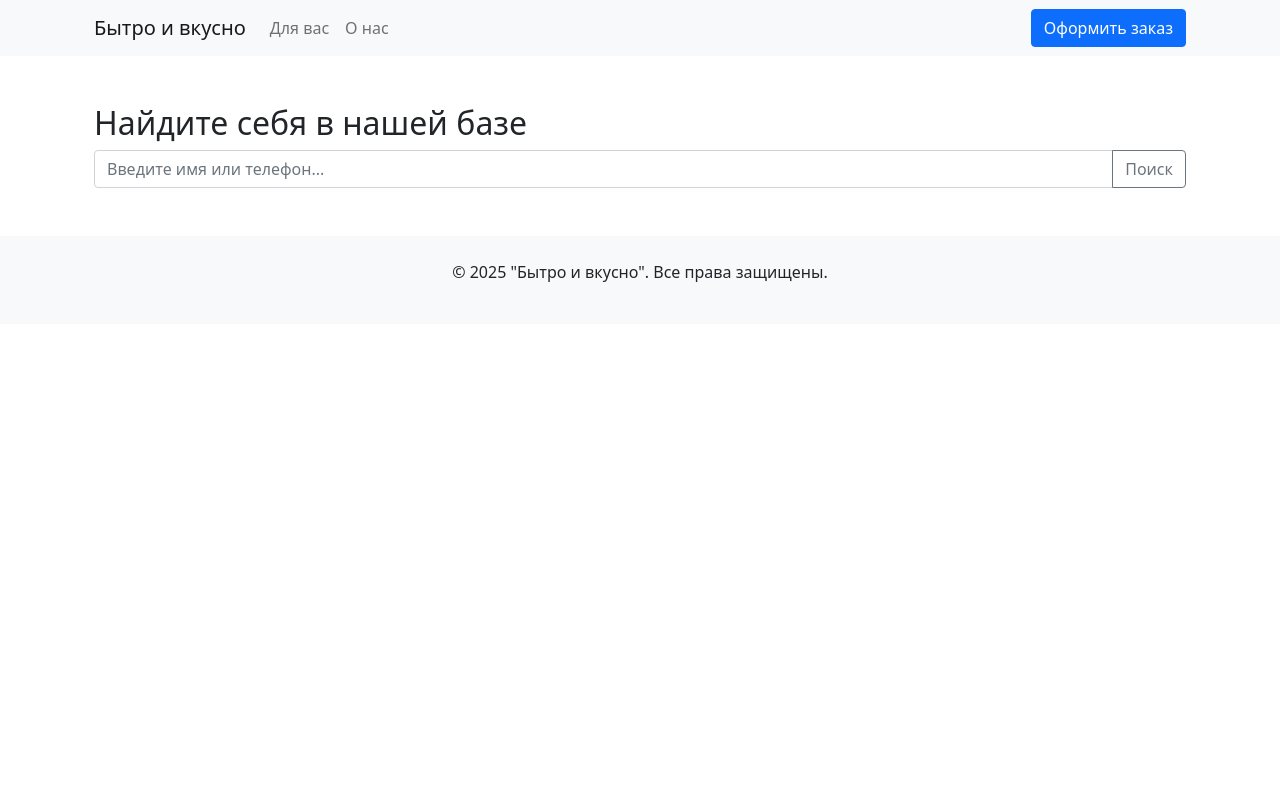
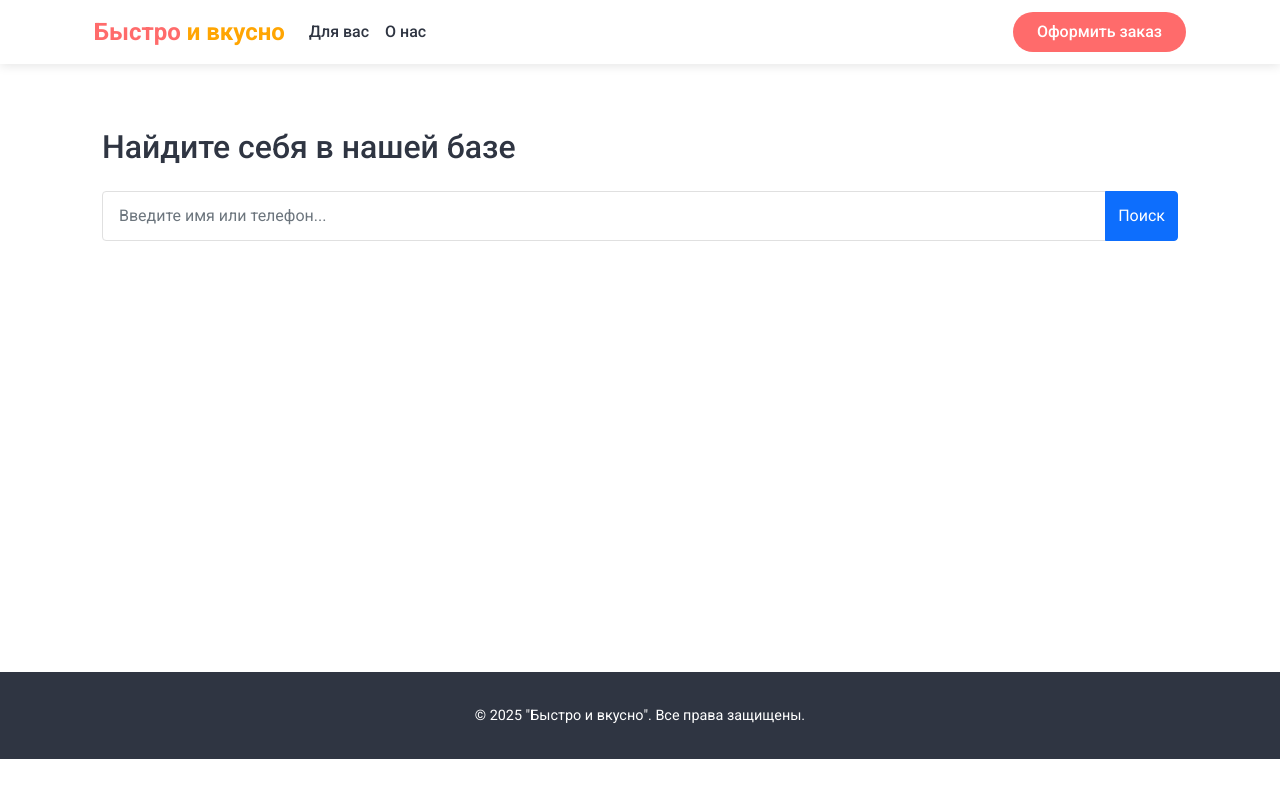
Before and after one commit to EmptySetOfAllSets/diploma, a Flask app: page /order/find-client in a window 1280 px wide. Run offline with Flask 3, Linux system fonts and the light colour scheme.

Commit message:
Registration and ordering styling

```diff
--- a/routes.py
+++ b/routes.py
@@ -618,6 +618,7 @@ def init_routes(app):
     def edit_order(id):
         order = Order.query.get_or_404(id)
         form = OrderForm(obj=order)
+        # form = PositionForm(obj=order)
 
         if form.validate_on_submit():
             form.populate_obj(order)
@@ -649,32 +650,33 @@ def init_routes(app):
 
         return redirect(url_for('admin_clients_orders', tab='orders'))
 
-    @app.route('/admin/positions/add/<int:order_id>', methods=['GET', 'POST'])
-    @login_required
-    def add_position(order_id):
-        order = Order.query.get_or_404(order_id)
-        form = PositionForm()
-        form.dish_id.choices = [(d.id, f"{d.name} ({d.price} руб.)") for d in Dish.query.filter_by(avaliable=True)]
+    # @app.route('/admin/positions/add/<int:order_id>', methods=['GET', 'POST'])
+    # @login_required
+    # def add_position(order_id):
+    #     order = Order.query.get_or_404(order_id)
+    #     form = PositionForm()
+    #     form.dish_id.choices = [(d.id, f"{d.name} ({d.price} руб.)") for d in Dish.query.filter_by(avaliable=True)]
 
-        if form.validate_on_submit():
-            position = Position(
-                order_id=order_id,
-                dish_id=form.dish_id.data,
-                price=form.price.data
-            )
-            db.session.add(position)
+    #     if form.validate_on_submit():
+    #         position = Position(
+    #             order_id=order_id,
+    #             dish_id=form.dish_id.data,
+    #             amount=form.amount.data,
+    #             price=form.price.data * form.amount.data,
+    #         )
+    #         db.session.add(position)
 
-            # Обновляем общую сумму заказа
-            order.price = sum(p.price for p in order.positions)
-            db.session.commit()
+    #         # Обновляем общую сумму заказа
+    #         order.price = sum(p.price for p in order.positions)
+    #         db.session.commit()
 
-            flash('Позиция добавлена', 'success')
-            return redirect(url_for('edit_order', id=order_id))
+    #         flash('Позиция добавлена', 'success')
+    #         return redirect(url_for('edit_order', id=order_id))
 
-        return render_template('admin/edit_position.html',
-                            form=form,
-                            title='Добавить позицию',
-                            order=order)
+    #     return render_template('admin/edit_position.html',
+    #                         form=form,
+    #                         title='Добавить позицию',
+    #                         order=order)
 
     @app.route('/admin/positions/delete/<int:id>', methods=['POST'])
     @login_required
@@ -1049,3 +1051,54 @@ def init_routes(app):
         session.pop('current_order_id', None)
 
         return redirect(url_for('index'))
+
+    @app.route('/admin/positions/<int:position_id>/update-amount', methods=['POST'])
+    @login_required
+    def update_position_amount(position_id):
+        position = Position.query.get_or_404(position_id)
+        new_amount = int(request.form.get('amount', 1))
+
+        if new_amount < 1:
+            flash('Количество не может быть меньше 1', 'danger')
+            return redirect(url_for('edit_order', id=position.order_id))
+
+        # Обновляем количество и пересчитываем цену
+        dish = Dish.query.get(position.dish_id)
+        position.amount = new_amount
+        position.price = dish.price * new_amount
+
+        # Обновляем общую сумму заказа
+        order = Order.query.get(position.order_id)
+        order.price = sum(p.price for p in order.positions)
+
+        db.session.commit()
+        flash('Количество обновлено', 'success')
+        return redirect(url_for('edit_order', id=position.order_id))
+
+    @app.route('/admin/positions/add/<int:order_id>', methods=['GET', 'POST'])
+    @login_required
+    def add_position(order_id):
+        order = Order.query.get_or_404(order_id)
+        form = PositionForm()
+
+        if form.validate_on_submit():
+            dish = Dish.query.get(form.dish_id.data)
+            position = Position(
+                order_id=order_id,
+                dish_id=dish.id,
+                amount=form.amount.data,
+                price=dish.price * form.amount.data
+            )
+            db.session.add(position)
+
+            # Обновляем сумму заказа
+            order.price = sum(p.price for p in order.positions)
+            db.session.commit()
+
+            flash('Позиция добавлена', 'success')
+            return redirect(url_for('edit_order', id=order_id))
+
+        return render_template('admin/edit_position.html',
+                            form=form,
+                            title='Добавить позицию',
+                            order=order)
--- /dev/null
+++ b/static/css/style.css
@@ -0,0 +1,254 @@
+/* Основные настройки */
+:root {
+    --primary-color: #ff6b6b;
+    --secondary-color: #ffa502;
+    --dark-color: #2f3542;
+    --light-color: #f1f2f6;
+    --white-color: #ffffff;
+    --transition: all 0.3s ease;
+}
+
+body {
+    font-family: 'Roboto', sans-serif;
+    color: var(--dark-color);
+    background-color: var(--white-color);
+    line-height: 1.6;
+}
+
+/* Шапка сайта */
+.site-header {
+    background-color: var(--white-color);
+    box-shadow: 0 2px 10px rgba(0, 0, 0, 0.1);
+    position: sticky;
+    top: 0;
+    z-index: 1000;
+}
+
+.logo {
+    font-weight: 700;
+    font-size: 1.5rem;
+    transition: var(--transition);
+}
+
+.logo-primary {
+    color: var(--primary-color);
+}
+
+.logo-secondary {
+    color: var(--secondary-color);
+}
+
+.navbar-nav .nav-link {
+    color: var(--dark-color);
+    font-weight: 500;
+    padding: 0.5rem 1rem;
+    transition: var(--transition);
+}
+
+.navbar-nav .nav-link:hover {
+    color: var(--primary-color);
+}
+
+.order-btn {
+    background-color: var(--primary-color);
+    color: var(--white-color);
+    border: none;
+    padding: 0.5rem 1.5rem;
+    border-radius: 50px;
+    font-weight: 500;
+    transition: var(--transition);
+}
+
+.order-btn:hover {
+    background-color: #ff5252;
+    transform: translateY(-2px);
+    box-shadow: 0 4px 8px rgba(255, 107, 107, 0.3);
+}
+
+/* Основное содержимое */
+.main-content {
+    padding: 2rem 0;
+    min-height: 70vh;
+}
+
+/* Подвал */
+.site-footer {
+    background-color: var(--dark-color);
+    color: var(--white-color);
+    padding: 2rem 0;
+    margin-top: 3rem;
+}
+
+.footer-text {
+    margin: 0;
+    font-size: 0.9rem;
+}
+
+/* Адаптивность */
+@media (max-width: 768px) {
+    .navbar-collapse {
+        padding-top: 1rem;
+    }
+
+    .order-btn {
+        margin-top: 1rem;
+        width: 100%;
+    }
+}
+
+/* Общие стили для форм */
+.container-form {
+    max-width: 700px;
+    margin: 0 auto;
+    padding: 2rem;
+    background: var(--white-color);
+    border-radius: 10px;
+    box-shadow: 0 0 20px rgba(0,0,0,0.05);
+}
+
+.hero-section {
+    padding: 4rem 0;
+    background: linear-gradient(135deg, rgba(255,107,107,0.1) 0%, rgba(255,165,2,0.1) 100%);
+    border-radius: 10px;
+    margin: 2rem 0;
+}
+
+/* Стили для create_order.html */
+.choice-container {
+    background: var(--white-color);
+    padding: 3rem;
+    border-radius: 10px;
+    box-shadow: 0 5px 15px rgba(0,0,0,0.05);
+}
+
+.choice-btn {
+    padding: 1rem 2rem;
+    font-size: 1.1rem;
+    border-radius: 50px;
+    transition: var(--transition);
+    min-width: 200px;
+}
+
+/* Стили для find_client.html */
+.search-container {
+    background: var(--white-color);
+    padding: 2rem;
+    border-radius: 10px;
+}
+
+.client-card {
+    border-left: 4px solid var(--primary-color);
+    transition: var(--transition);
+    margin-bottom: 0.5rem;
+}
+
+.client-card:hover {
+    transform: translateX(5px);
+    background-color: #f8f9fa;
+}
+
+/* Стили для order_delivery.html */
+.delivery-info-card {
+    background-color: #f8f9fa;
+    border-left: 4px solid var(--secondary-color);
+}
+
+/* Стили для order_positions.html */
+/* Стили для order_positions.html */
+.delivery-address {
+    background: #f8f9fa;
+    padding: 1rem;
+    border-radius: 8px;
+    border-left: 4px solid var(--primary-color);
+}
+
+.position-table {
+    background: var(--white-color);
+    border-radius: 8px;
+}
+
+.position-table th {
+    border-top: none;
+    font-weight: 500;
+    color: var(--dark-color);
+    background: #f8f9fa;
+}
+
+.position-table td {
+    vertical-align: middle;
+    padding: 1rem 0.75rem;
+}
+
+.position-table tr:not(:last-child) {
+    border-bottom: 1px solid #eee;
+}
+
+/* Мобильная адаптация */
+@media (max-width: 992px) {
+    .order-summary-card {
+        position: static !important;
+        margin-bottom: 2rem;
+    }
+
+    .position-table td,
+    .position-table th {
+        padding: 0.75rem 0.5rem;
+        font-size: 0.9rem;
+    }
+
+    .position-table .btn {
+        padding: 0.25rem 0.5rem;
+        font-size: 0.8rem;
+    }
+
+    .input-group-sm {
+        max-width: 100px !important;
+    }
+}
+
+@media (max-width: 576px) {
+    .position-table td:nth-child(2),
+    .position-table th:nth-child(2) {
+        display: none;
+    }
+
+    .position-table td {
+        padding: 0.5rem;
+    }
+
+    .delivery-address {
+        font-size: 0.9rem;
+        padding: 0.75rem;
+    }
+
+    .card-title {
+        font-size: 1.25rem;
+    }
+}
+
+/* Стили для register_client.html */
+.registration-form {
+    background: var(--white-color);
+    padding: 2rem;
+    border-radius: 10px;
+}
+
+.form-control {
+    padding: 0.75rem 1rem;
+    border: 1px solid #e0e0e0;
+}
+
+.form-control:focus {
+    border-color: var(--primary-color);
+    box-shadow: 0 0 0 0.25rem rgba(255,107,107,0.25);
+}
+
+/* Анимации */
+@keyframes fadeIn {
+    from { opacity: 0; transform: translateY(20px); }
+    to { opacity: 1; transform: translateY(0); }
+}
+
+.animated {
+    animation: fadeIn 0.5s ease-out forwards;
+}
--- a/templates/admin/clients_orders.html
+++ b/templates/admin/clients_orders.html
@@ -102,6 +102,7 @@
                     <th>Клиент</th>
                     <th>Сумма</th>
                     <th>Статус</th>
+                    <th>Доставка</th>
                     <th>Действия</th>
                 </tr>
             </thead>
@@ -113,6 +114,7 @@
                     <td>{{ order.client.name }}</td>
                     <td>{{ order.price }} руб.</td>
                     <td>{{ order.status.name }}</td>
+                    <td>{{ order.delivery.adress }}</td>
                     <td>
                         <a href="{{ url_for('edit_order', id=order.id) }}" class="btn btn-sm btn-outline-primary">✏️</a>
                         <form action="{{ url_for('delete_order', id=order.id) }}"
--- a/templates/base_site.html
+++ b/templates/base_site.html
@@ -3,16 +3,22 @@
 <head>
     <meta charset="UTF-8">
     <meta name="viewport" content="width=device-width, initial-scale=1.0">
-    <title>{% block title %}Ресторан "Бытро и вкусно"{% endblock %}</title>
+    <title>{% block title %}Ресторан "Быстро и вкусно"{% endblock %}</title>
     <link href="https://cdn.jsdelivr.net/npm/bootstrap@5.1.3/dist/css/bootstrap.min.css" rel="stylesheet">
+    <link rel="stylesheet" href="https://fonts.googleapis.com/css2?family=Roboto:wght@400;500;700&display=swap">
+    <link rel="stylesheet" href="/static/css/style.css">
+    <link rel="stylesheet" href="https://cdn.jsdelivr.net/npm/bootstrap-icons@1.8.1/font/bootstrap-icons.css">
 </head>
 <body>
     <!-- Шапка сайта -->
-    <header class="bg-light">
+    <header class="site-header">
         <div class="container">
-            <nav class="navbar navbar-expand-lg navbar-light">
+            <nav class="navbar navbar-expand-lg">
                 <div class="container-fluid">
-                    <a class="navbar-brand" href="{{ url_for('index') }}">Бытро и вкусно</a>
+                    <a class="navbar-brand logo" href="{{ url_for('index') }}">
+                        <span class="logo-primary">Быстро</span>
+                        <span class="logo-secondary">и вкусно</span>
+                    </a>
                     <button class="navbar-toggler" type="button" data-bs-toggle="collapse" data-bs-target="#navbarNav">
                         <span class="navbar-toggler-icon"></span>
                     </button>
@@ -25,7 +31,7 @@
                                 <a class="nav-link" href="{{ url_for('about') }}">О нас</a>
                             </li>
                         </ul>
-                        <a href="{{ url_for('create_order') }}" class="btn btn-primary">Оформить заказ</a>
+                        <a href="{{ url_for('create_order') }}" class="btn order-btn">Оформить заказ</a>
                     </div>
                 </div>
             </nav>
@@ -33,14 +39,14 @@
     </header>
 
     <!-- Основное содержимое -->
-    <main class="container my-5">
+    <main class="main-content">
         {% block content %}{% endblock %}
     </main>
 
     <!-- Подвал -->
-    <footer class="bg-light py-4">
+    <footer class="site-footer">
         <div class="container text-center">
-            <p>© 2025 "Бытро и вкусно". Все права защищены.</p>
+            <p class="footer-text">© 2025 "Быстро и вкусно". Все права защищены.</p>
         </div>
     </footer>
 
--- a/templates/find_client.html
+++ b/templates/find_client.html
@@ -1,8 +1,8 @@
 {% extends "base_site.html" %}
 
 {% block content %}
-<div class="container my-5">
-    <h2>Найдите себя в нашей базе</h2>
+<div class="container search-container animated">
+    <h2 class="mb-4">Найдите себя в нашей базе</h2>
 
     <form method="GET" class="mb-4">
         <div class="input-group">
@@ -10,29 +10,29 @@
                    name="search"
                    placeholder="Введите имя или телефон..."
                    value="{{ request.args.get('search', '') }}">
-            <button class="btn btn-outline-secondary" type="submit">Поиск</button>
+            <button class="btn btn-primary" type="submit">Поиск</button>
         </div>
     </form>
 
     {% if clients %}
-    <div class="list-group">
+    <div class="mt-4">
         {% for client in clients %}
         <a href="{{ url_for('select_client', client_id=client.id) }}"
-           class="list-group-item list-group-item-action">
+           class="list-group-item client-card d-block mb-2">
             <div class="d-flex w-100 justify-content-between">
-                <h5 class="mb-1">{{ client.name }}</h5>
-                <small>ID: {{ client.id }}</small>
+                <h5 class="mb-1 text-primary">{{ client.name }}</h5>
+                <small class="text-muted">ID: {{ client.id }}</small>
             </div>
-            <p class="mb-1">Телефон: {{ client.phone }}</p>
+            <p class="mb-1"><i class="bi bi-telephone"></i> {{ client.phone }}</p>
             {% if client.address %}
-            <small>Адрес: {{ client.address }}</small>
+            <small class="text-muted"><i class="bi bi-geo-alt"></i> {{ client.address }}</small>
             {% endif %}
         </a>
         {% endfor %}
     </div>
     {% elif request.args.get('search') %}
-    <div class="alert alert-info">
-        Клиенты не найдены. <a href="{{ url_for('register_client') }}">Зарегистрироваться</a>
+    <div class="alert alert-info mt-4">
+        Клиенты не найдены. <a href="{{ url_for('register_client') }}" class="alert-link">Зарегистрироваться</a>
     </div>
     {% endif %}
 </div>
```
Also changed, not shown: forms.py (+10 -1 lines), templates/admin/edit_order.html (+11 -2 lines), templates/admin/edit_position.html (+35 -8 lines), templates/create_order.html (+6 -6 lines), templates/index.html (+8 -4 lines), templates/order_delivery.html (+11 -10 lines), templates/order_positions.html (+67 -22 lines), templates/register_client.html (+9 -13 lines).
